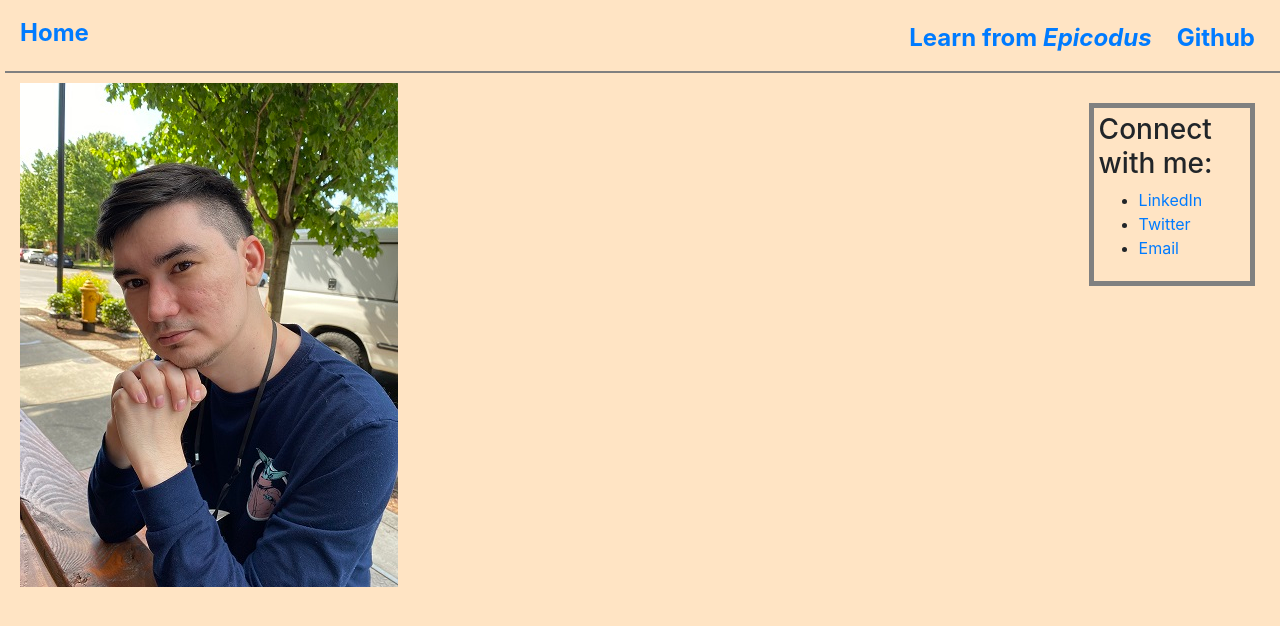
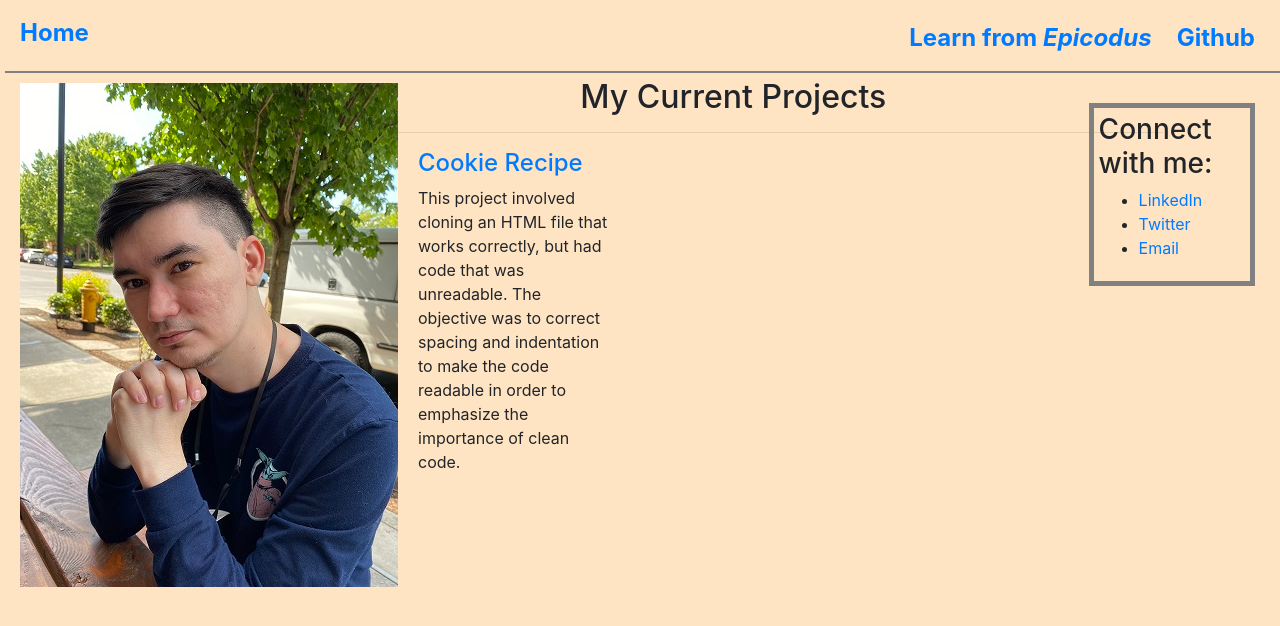
Before and after one commit to beads89/portfolio-project, a plain HTML site: page index.html in a window 1280 px wide. Drawn offline with Linux system fonts and the light colour scheme.

Commit message:
add jumbo and cookie-recipe column

```diff
--- a/css/styles.css
+++ b/css/styles.css
@@ -19,6 +19,7 @@
 
 .right {
   float: right;
+  display: block;
   border-spacing: 10px;
   margin: 5px;
   padding-right: 15px;
@@ -26,6 +27,10 @@
 
 body {
   background-color: bisque;
+}
+
+.jumbotron {
+  background-color: bisque !important;
 }
 
 .contact {
@@ -38,3 +43,7 @@ body {
   margin: 25px;
   box-sizing: border-box;
 }
+
+.center {
+  text-align: center;
+}
--- a/index.html
+++ b/index.html
@@ -20,5 +20,17 @@
       <li><a href="mailto:brandon181989@hotmail.com">Email</a></li>
     </ul>
   </div>
+  <div class="container">
+    <div class="jumbotron">
+      <h2 class="center">My Current Projects</h2>
+      <hr>
+      <div class="row">
+        <div class="col-4">
+          <h4><a href="https://github.com/beads89/cookie-recipe2" target="_blank">Cookie Recipe</a></h4>
+          <p>This project involved cloning an HTML file that works correctly, but had code that was unreadable. The objective was to correct spacing and indentation to make the code readable in order to emphasize the importance of clean code.</p>
+        </div>
+      </div>
+    </div>
+  </div>
 </body>
 </html>
```
